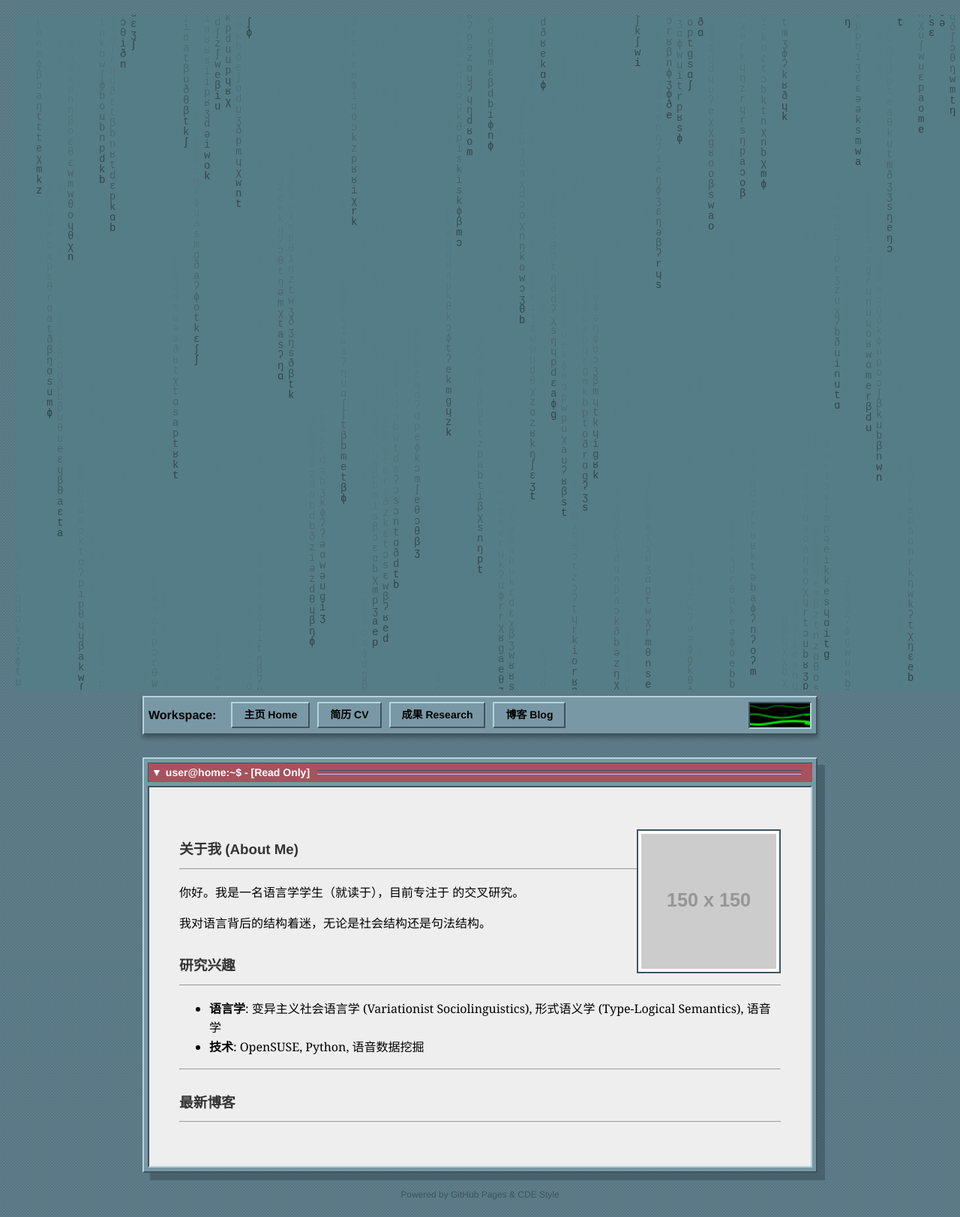
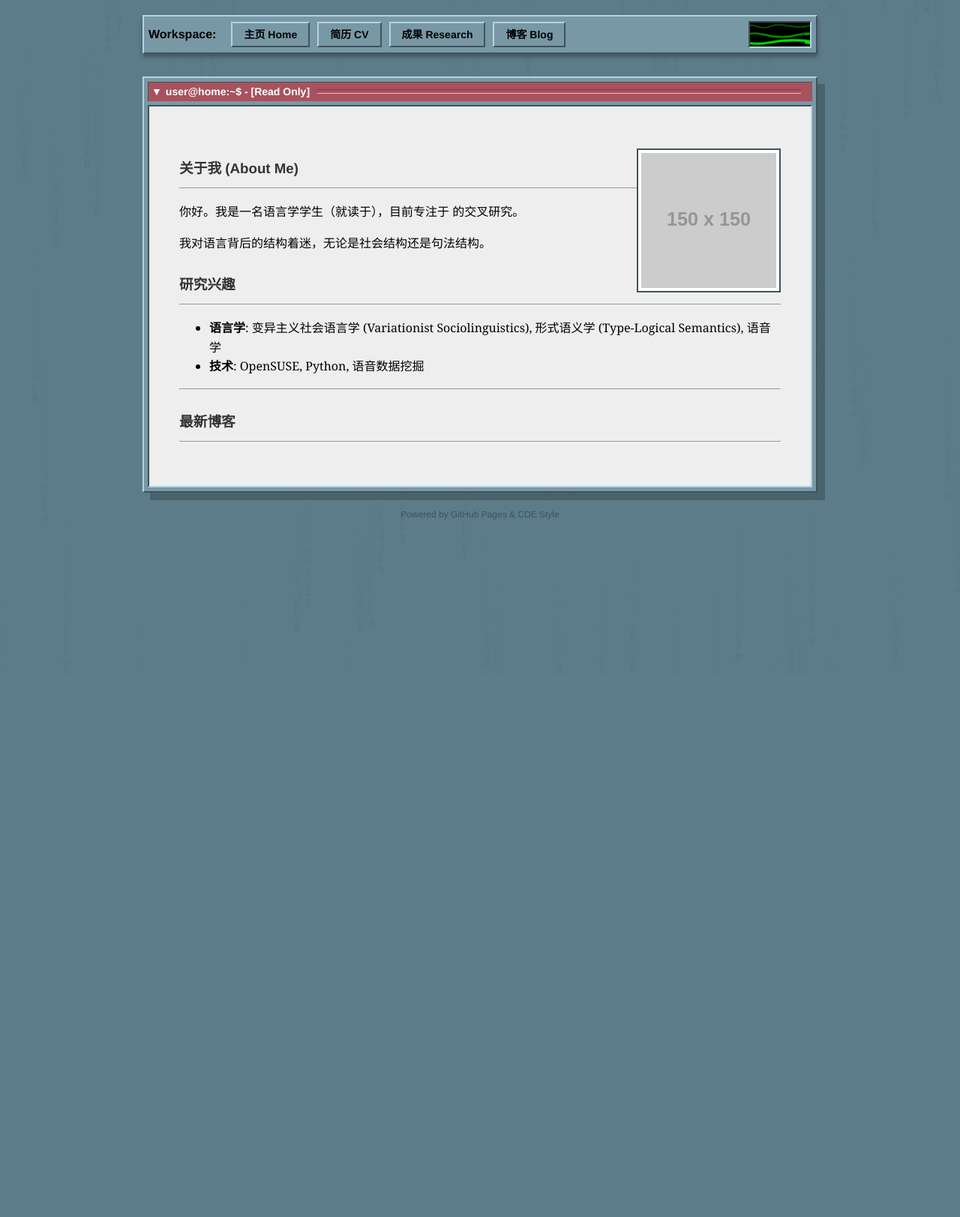
Before and after one commit to ZJWXTHB/zjwxthb.github.io, a Jekyll site: the page built from index.md, in a window 1280 px wide. Shown: the whole page at 75% size. Built offline with Jekyll 4.4.1, drawn with Linux system fonts in a browser that asks for light colours; after the commit the page ends 900 px from its top, so only the background shows below that.

Commit message:
Refactor CSS styles for clarity and organization

```diff
--- a/assets/css/style.css
+++ b/assets/css/style.css
@@ -1,6 +1,7 @@
 /* =========================================
    CDE (Common Desktop Environment) Theme
    Palette: Default Teal (Mariner)
+   With Linguistics Visuals
    ========================================= */
 
 :root {
@@ -8,57 +9,65 @@
   --cde-bg:       #5e7d8a;  /* 桌面背景 */
   --win-color:    #7998a5;  /* 窗口和面板的表面颜色 */
 
-  /* 3D 浮雕光影 - 关键！ */
-  --bevel-hi:     #b4d3e0;  /* 高光 (左/上) */
-  --bevel-lo:     #3d545e;  /* 阴影 (右/下) */
+  /* 3D 浮雕光影 */
+  --bevel-hi:     #b4d3e0;  /* 高光 */
+  --bevel-lo:     #3d545e;  /* 阴影 */
 
   /* 内容区 */
-  --paper-bg:     #eeeeee;  /* 像纸一样的灰白色 */
-  --text-main:    #000000;  /* 正文黑色 */
-  --link-color:   #b03030;  /* 砖红色链接 */
+  --paper-bg:     #eeeeee;
+  --text-main:    #000000;
+  --link-color:   #b03030;
 }
 
+/* 全局设置 */
 body {
   margin: 0;
   padding: 20px;
+  /* 移除之前的背景色，交给 Canvas 处理，或者设为透明以显示 Canvas */
   background-color: var(--cde-bg);
-  /* 经典的 CDE 粗糙背景纹理 */
-  background-image: linear-gradient(45deg, rgba(0,0,0,0.05) 25%, transparent 25%, transparent 75%, rgba(0,0,0,0.05) 75%),
-                    linear-gradient(45deg, rgba(0,0,0,0.05) 25%, transparent 25%, transparent 75%, rgba(0,0,0,0.05) 75%);
-  background-size: 4px 4px;
-  background-position: 0 0, 2px 2px;
-
   font-family: "Helvetica Neue", Helvetica, Arial, sans-serif;
   color: #000;
   line-height: 1.6;
+  overflow-x: hidden; /* 防止字符雨导致横向滚动条 */
+}
+
+/* IPA 字符雨 Canvas 的样式 */
+#ipa-rain {
+  position: fixed;
+  top: 0;
+  left: 0;
+  width: 100%;
+  height: 100%;
+  z-index: -1; /* 放在最底层 */
+  opacity: 0.15; /* 极低透明度，不要干扰阅读 */
+  pointer-events: none; /* 鼠标穿透 */
 }
 
 .container {
   max-width: 900px;
   margin: 0 auto;
+  position: relative;
+  z-index: 1; /* 确保内容浮在雨上面 */
 }
 
 /* =========================================
-   3D 浮雕工具类 (核心效果)
+   3D 浮雕工具类
    ========================================= */
 
-/* 凸起效果 (Outset) - 用于窗口、按钮 */
 .cde-outset {
   background-color: var(--win-color);
   border-style: solid;
-  border-width: 2px; /* 精致的 2px 边框 */
+  border-width: 2px;
   border-top-color: var(--bevel-hi);
   border-left-color: var(--bevel-hi);
   border-right-color: var(--bevel-lo);
   border-bottom-color: var(--bevel-lo);
 }
 
-/* 凹陷效果 (Inset) - 用于输入框、显示屏 */
 .cde-inset {
   background-color: var(--paper-bg);
   border-style: solid;
   border-width: 2px;
-  /* 凹陷：左上暗，右下亮 */
   border-top-color: var(--bevel-lo);
   border-left-color: var(--bevel-lo);
   border-right-color: var(--bevel-hi);
@@ -69,18 +78,17 @@ body {
    UI 组件
    ========================================= */
 
-/* 1. 顶部面板 (Front Panel) */
+/* 顶部面板 */
 .front-panel {
   display: flex;
   align-items: center;
   padding: 6px;
   margin-bottom: 30px;
   gap: 10px;
-  /* 面板也是凸起的 */
   box-shadow: 0 4px 6px rgba(0,0,0,0.3);
 }
 
-/* 导航按钮 */
+/* 按钮 */
 .cde-btn {
   text-decoration: none;
   color: #000;
@@ -88,37 +96,27 @@ body {
   font-size: 14px;
   padding: 4px 15px;
   background-color: var(--win-color);
-
-  /* 按钮默认凸起 */
   border: 2px solid;
   border-top-color: var(--bevel-hi);
   border-left-color: var(--bevel-hi);
   border-right-color: var(--bevel-lo);
   border-bottom-color: var(--bevel-lo);
-
-  transition: none; /* 去掉现代动画，保持复古 */
 }
-
-.cde-btn:hover {
-  background-color: #8ab0bf; /* 悬停变亮 */
-}
-
+.cde-btn:hover { background-color: #8ab0bf; }
 .cde-btn:active {
-  /* 按下变成凹陷 */
   border-top-color: var(--bevel-lo);
   border-left-color: var(--bevel-lo);
   border-right-color: var(--bevel-hi);
   border-bottom-color: var(--bevel-hi);
-  padding: 5px 14px 3px 16px; /* 物理位移 */
+  padding: 5px 14px 3px 16px;
 }
 
-/* 2. 主窗口 */
+/* 主窗口 */
 .main-window {
-  padding: 5px; /* 边框与内容的间距 */
-  box-shadow: 10px 10px 0 rgba(0,0,0,0.2); /* 简单的硬阴影 */
+  padding: 5px;
+  box-shadow: 10px 10px 0 rgba(0,0,0,0.2);
 }
 
-/* 窗口标题栏 */
 .title-bar {
   background-color: var(--win-color);
   padding: 2px 5px;
@@ -129,15 +127,12 @@ body {
   font-weight: bold;
   font-size: 14px;
 }
-
-/* 标题栏激活颜色 (CDE 经典的紫红色高亮，或者保持青色) */
 .title-bar.active {
-  background-color: #a7525e; /* 激活状态的标题栏颜色 */
+  background-color: #a7525e; /* 激活色：紫红 */
   color: white;
   box-shadow: inset 1px 1px 0 var(--bevel-lo);
 }
 
-/* 装饰性抓手 */
 .grip-lines {
   flex-grow: 1;
   margin: 0 10px;
@@ -146,33 +141,14 @@ body {
   border-bottom: 1px solid var(--bevel-hi);
 }
 
-/* 窗口控制按钮 [ - ] [ □ ] [ X ] */
-.win-btn {
-  width: 16px;
-  height: 16px;
-  background: var(--win-color);
-  border: 1px solid;
-  border-color: var(--bevel-hi) var(--bevel-lo) var(--bevel-lo) var(--bevel-hi);
-  display: inline-block;
-  margin-left: 2px;
-  text-align: center;
-  line-height: 12px;
-  font-size: 10px;
-  cursor: pointer;
-}
-
-/* 3. 内容显示区 (白纸) */
 .content-pane {
   padding: 40px;
-  font-family: "Georgia", "Times New Roman", serif; /* 学术内容用衬线体 */
+  font-family: "Georgia", "Times New Roman", serif;
   color: var(--text-main);
   overflow-x: auto;
 }
 
-/* =========================================
-   Markdown 内容样式
-   ========================================= */
-
+/* Markdown 排版 */
 h1, h2, h3 {
   font-family: "Helvetica Neue", Helvetica, Arial, sans-serif;
   color: #333;
@@ -180,27 +156,19 @@ h1, h2, h3 {
   padding-bottom: 10px;
   margin-top: 1.5em;
 }
-
-a {
-  color: var(--link-color);
-}
-
-/* 图片相框 */
+a { color: var(--link-color); }
 img {
   max-width: 100%;
   border: 2px solid var(--bevel-lo);
   padding: 4px;
   background: #fff;
 }
-
 .profile-img {
   float: right;
   width: 180px;
   margin-left: 20px;
   margin-bottom: 10px;
 }
-
-/* 代码块 */
 pre {
   background: #ddd;
   border: 1px solid #999;
```
